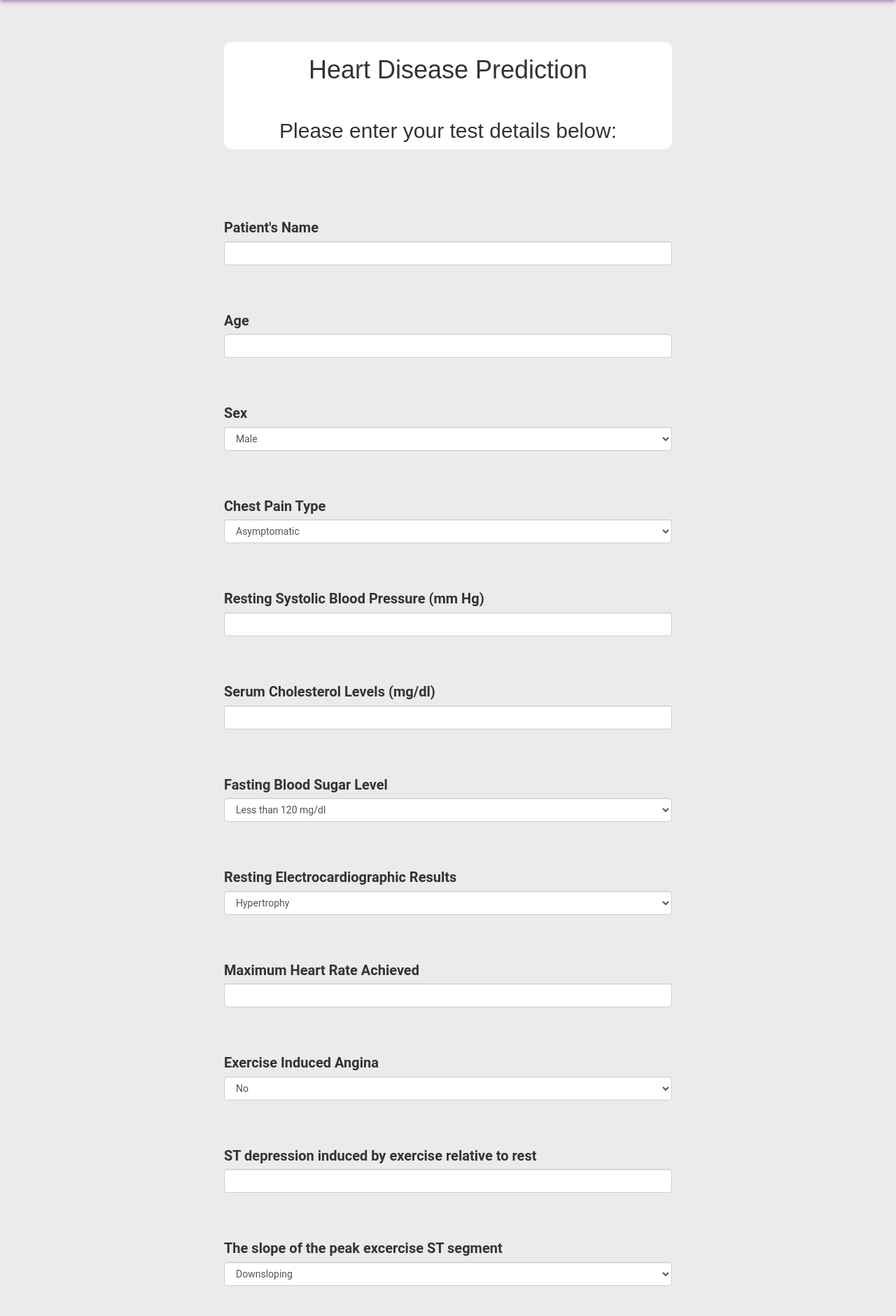
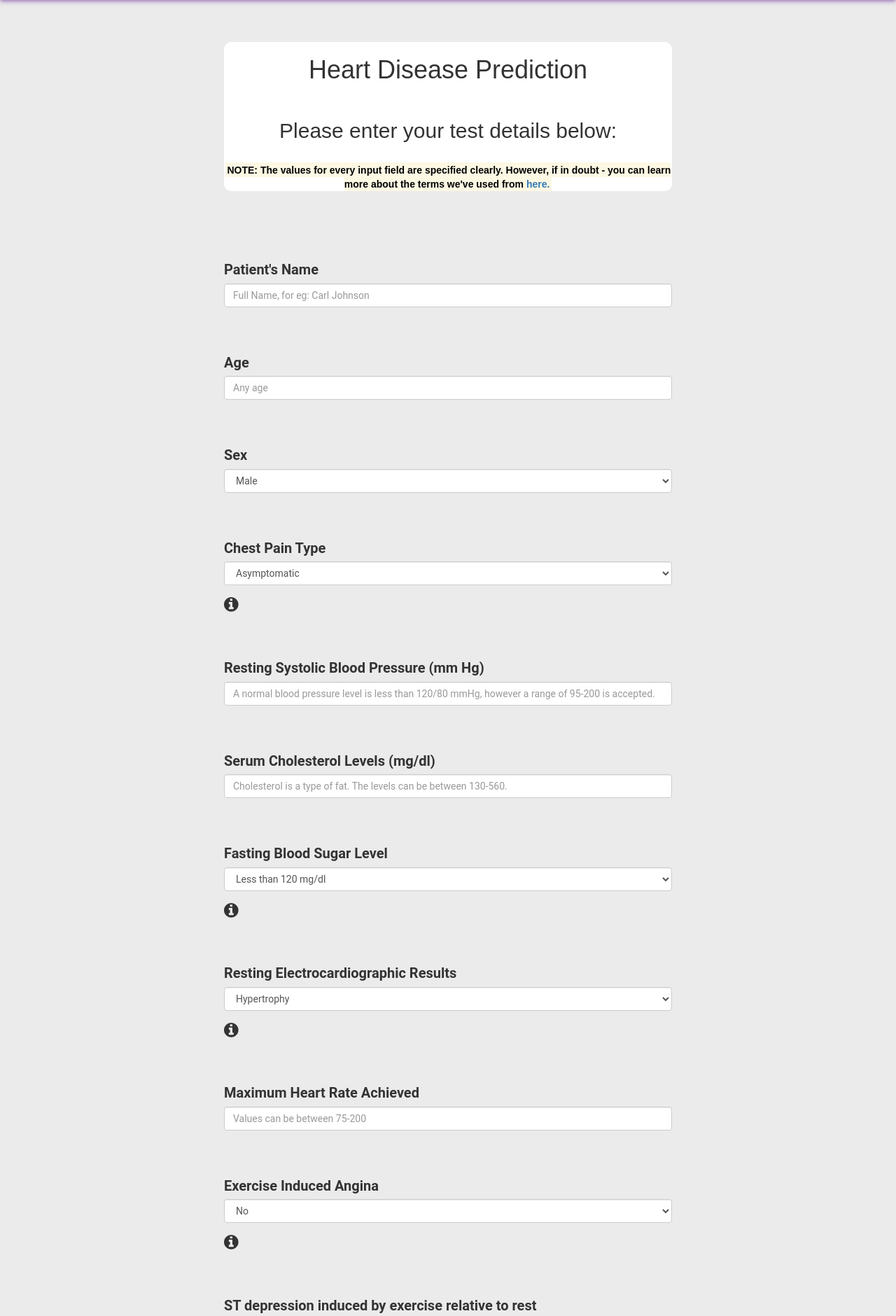
Before and after one commit to jaykumar1607/Heart-Disease-Web-App, a Flask app: page /predict in a window 1280 px wide. Shown: the part 60-1940 px from the top of the page at 70% size. Run offline with Flask 2, Linux system fonts and the light colour scheme; parts of the project's set-up code (start-up, migrations or seed data) failed here and were passed over; some libraries are stand-ins or nearby versions.

Commit message:
updated prediction with tooltips

```diff
--- a/static/intro.js
+++ /dev/null
@@ -1,4 +0,0 @@
-function intro() {
-    var description = document.getElementById('descban');
-    description.style.textContent = "display:none";
-}
--- a/static/styles/prediction.css
+++ b/static/styles/prediction.css
@@ -43,3 +43,7 @@ h1, h2{                            /*Form Heading*/
 .submitted{
     pointer-events: none;
 }
+
+.fa:hover{
+    cursor:pointer;
+}
--- a/templates/index.html
+++ b/templates/index.html
@@ -55,6 +55,6 @@
         </footer>
     </center>
 </body>
-<script type="text/javascript" src="{{ url_for('static', filename='intro.js') }}"></script>
+
 
 </html>
--- a/templates/prediction.html
+++ b/templates/prediction.html
@@ -11,6 +11,7 @@ Cardio-Fit: Prediction
     <link rel="stylesheet" type="text/css" href="{{ url_for('static', filename='./styles/style.css') }}">
     <link rel="stylesheet" type="text/css" href="{{ url_for ('static', filename='./styles/prediction.css') }}">
     <link rel="shortcut icon" href="{{ url_for('static', filename='favicon.png') }}">
+    <link rel="stylesheet" href="https://cdnjs.cloudflare.com/ajax/libs/font-awesome/4.7.0/css/font-awesome.min.css">
     {% endblock %}
     {% block metas %}
     <meta charset="UTF-8">
@@ -20,6 +21,7 @@ Cardio-Fit: Prediction
 </head>
 
 {% block content %}
+
 <body>
     <nav>
         <a class="menu titl non" href="/"><b>CARDIO-FIT</b></a>
@@ -38,6 +40,8 @@ Cardio-Fit: Prediction
                 <h2>
                     Please enter your test details below:
                 </h2>
+                <br>
+                <center><mark>NOTE: The values for every input field are specified clearly. However, if in doubt - you can learn more about the terms we've used from <a href="./dataset">here.</a></mark></center>
             </b>
         </div>
         <br>
@@ -46,33 +50,33 @@ Cardio-Fit: Prediction
             {# This hidden_tag is a CSRF security feature. #}
             {{ form.csrf_token }}
 
-        <p id="ele"><span id="key">{{ wtf.form_field(form.name) }} </span></p>
+            <p id="ele"><span id="key">{{ wtf.form_field(form.name, placeholder='Full Name, for eg: Carl Johnson') }} </span></p>
 
-        <p id="ele"><span id="key">{{ wtf.form_field(form.age) }} </span> </p>
+            <p id="ele"><span id="key">{{ wtf.form_field(form.age, placeholder='Any age') }} </span> </p>
 
             <p id="ele"><span id="key">{{ wtf.form_field(form.sex) }} </span></p>
 
-        <p id="ele"><span id="key">{{ wtf.form_field(form.cp) }} </span></p>
+            <p id="ele"><span id="key">{{ wtf.form_field(form.cp) }}<i class="fa" onclick="document.getElementById('showtipcp').innerHTML='Please refer to the \'Chest Pain\' section of our dataset blog.'" style="font-size:24px" >&#xf05a; <span class="showtip" id="showtipcp" style="font-size:16px"></span></i></span></p>
 
-        <p id="ele"><span id="key">{{ wtf.form_field(form.trestbps) }} </span></p>
+            <p id="ele"><span id="key">{{ wtf.form_field(form.trestbps, placeholder='A normal blood pressure level is less than 120/80 mmHg, however a range of 95-200 is accepted.') }} </span></p>
 
-        <p id="ele"><span id="key">{{ wtf.form_field(form.chol) }} </span></p>
+            <p id="ele"><span id="key">{{ wtf.form_field(form.chol, placeholder='Cholesterol is a type of fat. The levels can be between 130-560.') }} </span></p>
 
-        <p id="ele"><span id="key">{{ wtf.form_field(form.fbs) }} </span></p>
+            <p id="ele"><span id="key">{{ wtf.form_field(form.fbs) }} <i class="fa" onclick="document.getElementById('showtipfbs').innerHTML='A fasting blood sugar level from 100 to 125 mg/dL (5.6 to 6.9 mmol/L) is considered prediabetes. If it\'s 126 mg/dL (7 mmol/L) or higher on two separate tests, you have diabetes. '" style="font-size:24px" >&#xf05a; <span class="showtip" id="showtipfbs" style="font-size:16px"></span></i></span></p>
 
-        <p id="ele"><span id="key">{{ wtf.form_field(form.restecg) }} </span></p>
+            <p id="ele"><span id="key">{{ wtf.form_field(form.restecg) }} <i class="fa" onclick="document.getElementById('showtipecg').innerHTML='Resting 12-lead electrocardiography (ECG) is a non-invasive test that can detect abnormalities including arrhythmias'" style="font-size:24px" >&#xf05a; <span class="showtip" id="showtipecg" style="font-size:16px"></span></i> </span></p>
 
-        <p id="ele"><span id="key">{{ wtf.form_field(form.thalach) }} </span></p>
+            <p id="ele"><span id="key">{{ wtf.form_field(form.thalach, placeholder='Values can be between 75-200') }} </span></p>
 
-        <p id="ele"><span id="key">{{ wtf.form_field(form.exang) }} </span></p>
+            <p id="ele"><span id="key">{{ wtf.form_field(form.exang) }} <i class="fa" onclick="document.getElementById('showtipang').innerHTML='This attribute basically states whether an angina is invoked during the exercise of your body in which your heart has to work harder to maintain the flow of blood.'" style="font-size:24px" >&#xf05a; <span class="showtip" id="showtipang" style="font-size:16px"></span></i></span></p>
 
-        <p id="ele"><span id="key">{{ wtf.form_field(form.oldpeak) }} </span></p>
+            <p id="ele"><span id="key">{{ wtf.form_field(form.oldpeak, placeholder='The observable range for this column is between 0.0 and 6.0, Values may be in decimals.') }} </span></p>
 
-        <p id="ele"><span id="key">{{ wtf.form_field(form.slope) }} </span></p>
+            <p id="ele"><span id="key">{{ wtf.form_field(form.slope) }} <i class="fa" onclick="document.getElementById('showtip').innerHTML='This field\'s value can only found by taking the Electrocardiographic test.'" style="font-size:24px" >&#xf05a; <span class="showtip" id="showtip" style="font-size:16px"></span></i></span></p>
 
-        <p id="ele"><span id="key">{{ wtf.form_field(form.thal) }} </span></p>
+            <p id="ele"><span id="key">{{ wtf.form_field(form.thal) }} <i class="fa" onclick="document.getElementById('showtipthal').innerHTML='A nuclear imaging test that shows how well blood flows into your heart while you’re exercising or at rest.'" style="font-size:24px" >&#xf05a; <span class="showtip" id="showtipthal" style="font-size:16px"></span></i></span></p>
 
-        <p id="ele"><span id="key">{{ wtf.form_field(form.ca) }} </span></p>
+            <p id="ele"><span id="key">{{ wtf.form_field(form.ca) }} <i class="fa" onclick="document.getElementById('showtipca').innerHTML='It can check for the number of arterial blockages. Fluoroscopy uses a dye to put it on a vein or vessel to observe it clearly for further examination. '" style="font-size:24px" >&#xf05a; <span class="showtip" id="showtipca" style="font-size:16px"></span></i></span></p>
             <br><br>
             <center><input id="submission" class="btn btn-success" type="submit" value="Analyze"></center>
             <br><br><br><br>
@@ -82,6 +86,11 @@ Cardio-Fit: Prediction
 </body>
 {% endblock %}
 
+{% block scripts %}
+
+{{super()}}
+{% endblock %}
+
 <center>
     <footer id="foot">
         Made with ❤️ by Jay and Nishant
```
Also changed, not shown: static/pred/tooltip.png (added). Lines whose indentation alone changed are shown as unchanged.
